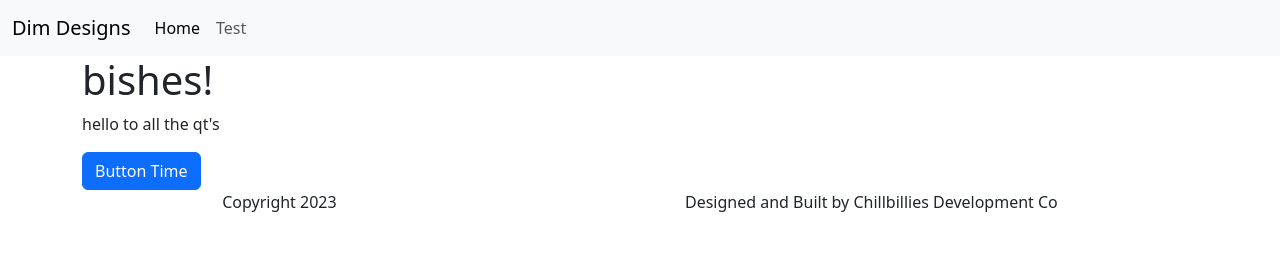
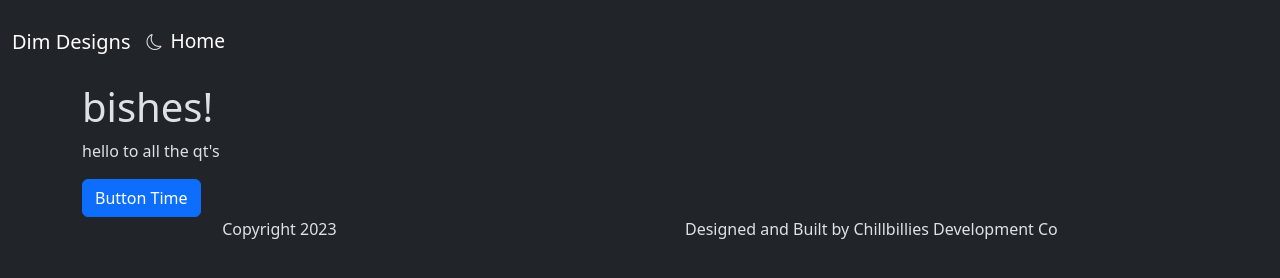
Before and after one commit to chillbillies/minimal-site-toolkit, an Eleventy site: page src/index.html in a window 1280 px wide. Built offline with nearby package versions, Linux system fonts and the light colour scheme; Eleventy itself is replaced by a stand-in of ours; files that its build step writes are made by us from their sources; files whose address does not match are found by name.

Commit message:
Adds Typescript, Bootstrap Icons and start of Dark/Light modes

```diff
--- a/assets/scripts/app.js
+++ /dev/null
@@ -1,3 +0,0 @@
-import '/assets/styles/app.scss';
-import 'bootstrap/dist/js/bootstrap.min.js';
-console.log('hello world');
--- /dev/null
+++ b/assets/scripts/app.ts
@@ -0,0 +1,6 @@
+import '/assets/styles/app.scss';
+import 'bootstrap/dist/js/bootstrap.min.js';
+
+window.addEventListener("DOMContentLoaded", (event: Event) => {
+    console.log('hello world');
+});
--- a/assets/styles/app.scss
+++ b/assets/styles/app.scss
@@ -7,6 +7,12 @@
 $horizontal-padding-desktop: 3em;
 $horizontal-padding-mobile: 1em;
 
+$nav-link-padding-y:                1.2rem;
+$nav-link-padding-x:                1rem;
+$nav-link-font-size:                1.2rem;
+$nav-link-font-weight:              null;
+// $nav-link-color:                    $link-color;
+// $nav-link-hover-color:              $link-hover-color;
 @import "bootstrap/scss/variables";
 @import "bootstrap/scss/variables-dark";
 
@@ -29,6 +35,8 @@ $horizontal-padding-mobile: 1em;
 @import "bootstrap/scss/utilities";
 @import "bootstrap/scss/utilities/api";
 
+//@import "bootstrap-icons/font/bootstrap-icons.css";
+
 .footer {
     display: flex;
     flex-direction: row;
--- a/src/views/layout/base.html
+++ b/src/views/layout/base.html
@@ -1,12 +1,12 @@
 <!DOCTYPE html>
-<html>
+<html lang="en" data-bs-theme="dark">
     <head>
         <meta charset="utf-8">
         <meta name="viewport" content="width=device-width, initial-scale=1">
         <title>{% block title %}{% endblock %}</title>
 
         <link rel="stylesheet" href="/css/app.css">
-        <script src="/js/app.js"></script>
+        <link rel="stylesheet" href="/icons/bootstrap-icons.css">
     </head>
     <body>
         <header>
@@ -18,5 +18,6 @@
         <footer>
             {% include '_footer.html' %}
         </footer>
+        <script src="/js/app.js"></script>
     </body>
 </html>
--- a/src/views/partials/_navbar.html
+++ b/src/views/partials/_navbar.html
@@ -1,16 +1,14 @@
-<nav class="navbar navbar-expand-lg navbar-light bg-light">
+<nav class="navbar navbar-expand-lg">
   <div class="container-fluid">
-      <a class="navbar-brand" href={{ '/' | url }}>{{ config.siteName }}</a>
-    <button class="navbar-toggler" type="button" data-bs-toggle="collapse" data-bs-target="#navbarNav" aria-controls="navbarNav" aria-expanded="false" aria-label="Toggle navigation">
+    <a class="navbar-brand" href={{ '/' | url }}>{{ config.siteName }}</a>
+    <i class="bi-moon"></i>
+    <button class="navbar-toggler" type="button" data-bs-toggle="collapse" data-bs-target="#navItems" aria-controls="navbarNav" aria-expanded="false" aria-label="Toggle navigation">
       <span class="navbar-toggler-icon"></span>
     </button>
-    <div class="collapse navbar-collapse" id="navbarNav">
+    <div class="collapse navbar-collapse" id="navItems">
       <ul class="navbar-nav">
         <li class="nav-item">
           <a class="nav-link active" aria-current="page" href="#">Home</a>
-        </li>
-        <li class="nav-item">
-          <a class="nav-link" href="/test">Test</a>
         </li>
       </ul>
     </div>
--- a/webpack.mix.js
+++ b/webpack.mix.js
@@ -11,5 +11,13 @@ const mix = require('laravel-mix');
  | and cleaner bundled styles.
  |
  */
-mix.js('assets/scripts/app.js', 'build/js')
+// mix.setResourceRoot('build');
+// mix.options({
+//     fileLoaderDirs: {
+//         fonts: 'fonts'
+//     }
+// });
+mix.copyDirectory('node_modules/bootstrap-icons/font/bootstrap-icons.css', 'build/icons');
+mix.copyDirectory('node_modules/bootstrap-icons/font/fonts', 'build/icons/fonts');
+mix.ts('assets/scripts/app.ts', 'build/js')
     .sass('assets/styles/app.scss', 'build/css')
```
Also changed, not shown: package.json (+6 -2 lines), tsconfig.json (added, +16 -0 lines), README.md, 1 other file.
